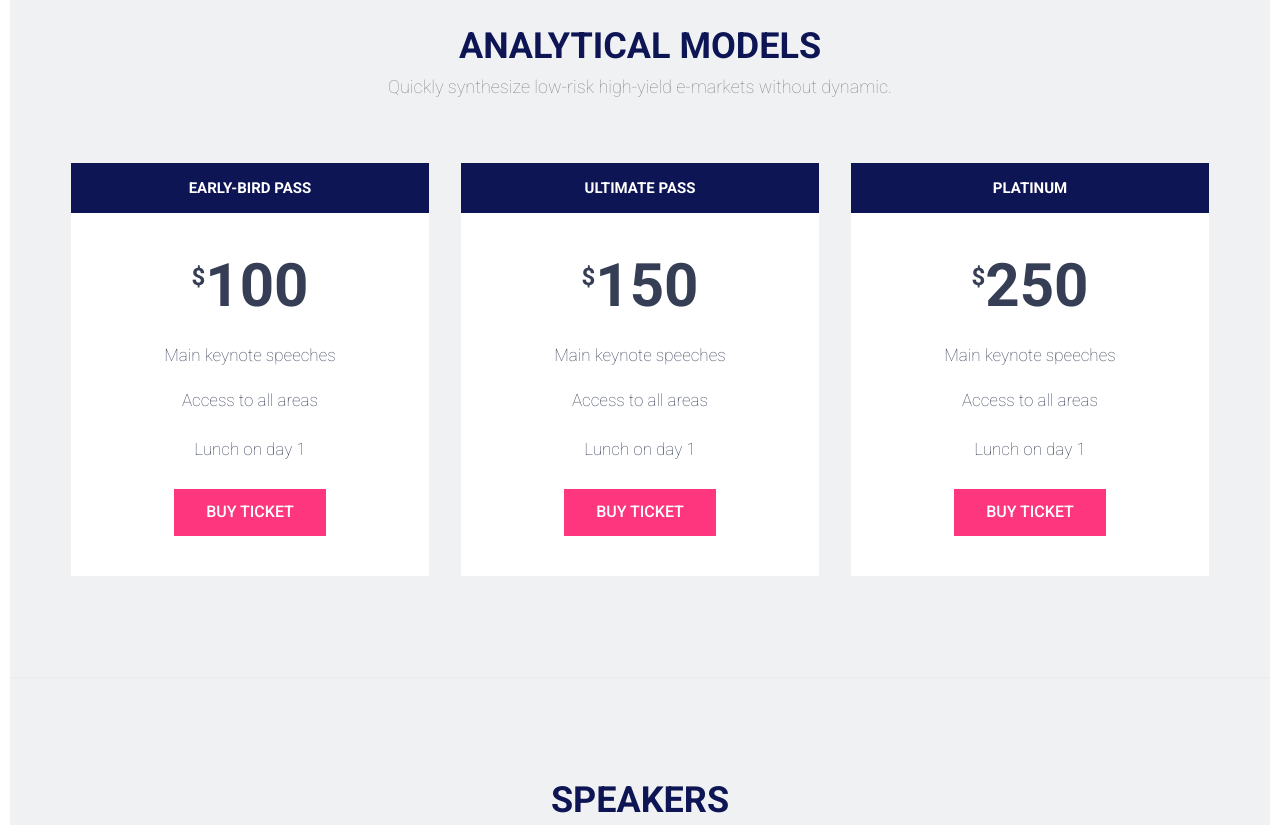
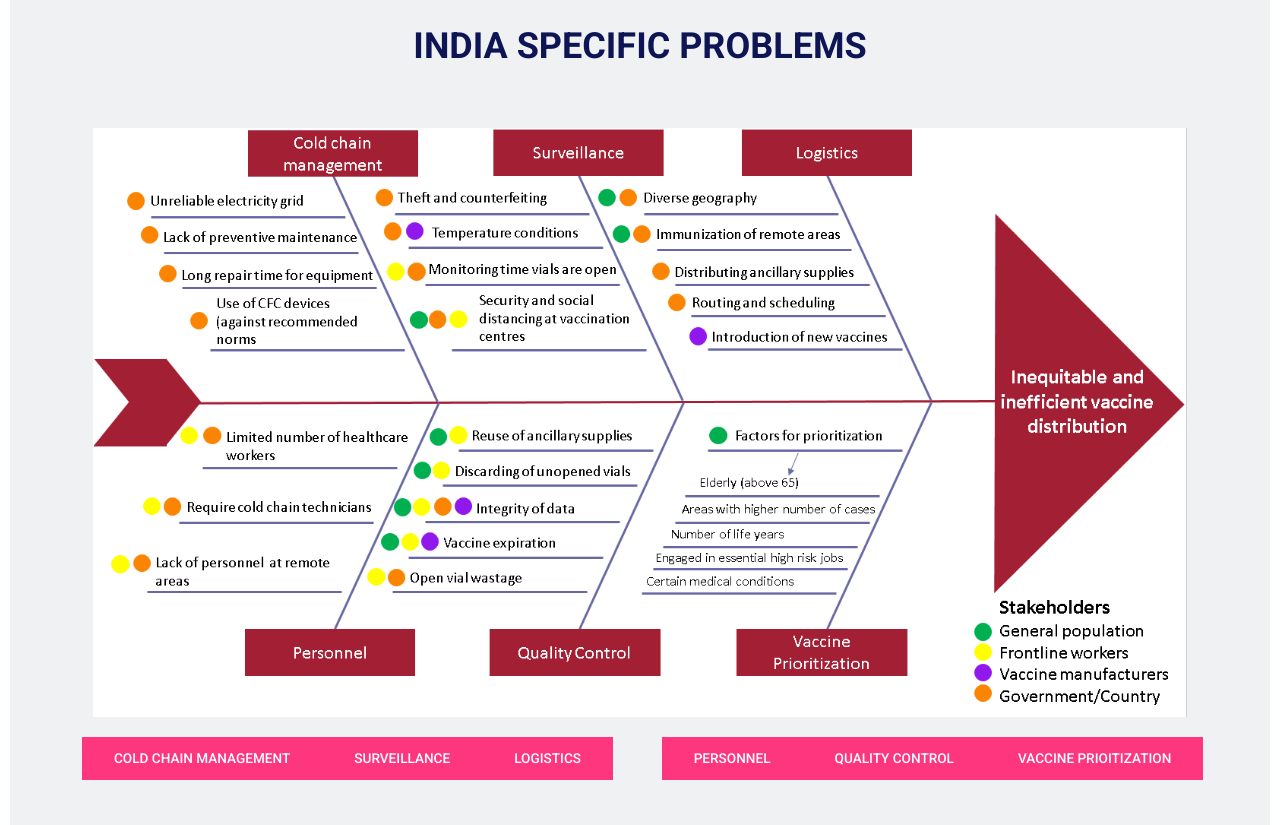
Before and after one commit to divinenaman/VaxIndiaTech, a plain HTML site: page index.html in a window 1280 px wide. Shown: the part 1320-2145 px from the top of the page. Drawn offline with Linux system fonts and the light colour scheme; some packages are replaced by stand-ins of ours.

Commit message:
problem section added

```diff
--- a/css/style.css
+++ b/css/style.css
@@ -547,6 +547,31 @@ button:focus,
     line-height : 1;
     }
 
+
+/* --------------------------
+ * Problems Section
+ *---------------------------*/
+
+.problems-section .section-content{
+    display: flex;
+    justify-content: center;
+}
+
+.problems-section .section-content img{
+    width: 96%;
+    height: auto;
+}
+
+.problems-section .section-content-links{
+    display: flex;
+    justify-content: center;
+    padding-top: 20px;
+}
+
+.problems-section .section-content-links a{
+    font-size: 0.8em;
+}
+
 /* --------------------------
  * Pricing Table
  *---------------------------*/
--- a/index.html
+++ b/index.html
@@ -39,6 +39,7 @@
                         <span class="icon-bar"></span>
                         <span class="icon-bar"></span>
                         <span class="icon-bar"></span>
+                        <span class="icon-bar"></span>
                     </button>
                     <a class="navbar-brand page-scroll" href="#page-top"><img src="img/logo.png" alt=""></a>
                 </div>
@@ -49,6 +50,7 @@
                         <!-- Hidden li included to remove active class from about link when scrolled up past about section -->
                         <li class="hidden"><a href="#page-top"></a></li>
                         <li><a class="page-scroll" href="#section-intro">Abstract</a></li>
+                        <li><a class="page-scroll" href="#section-problems">Problems</a></li>
                         <li><a class="page-scroll" href="#section-pricing">ANALYTICAL MODELS</a></li>
                         <li><a class="page-scroll" href="#section-speaker">Speaker</a></li>
 
@@ -99,6 +101,42 @@
     </section>
     <!-- .about-event -->
 
+    <section id="section-problems" class="section-wrapper problems-section gray-bg">
+        <div class="container">
+            <div class="row">
+                <div class="col-md-12">
+                    <div class="section-title">
+                        <h1>INDIA SPECIFIC PROBLEMS</h1>
+                    </div>
+                </div>
+            </div>
+            <div class="row">
+                <div class="col-md-12">
+                    <div class="section-content">
+                        <img src="./img/Fishbone.png" />
+                    </div>
+                </div>
+            </div>
+            <div class="row">
+                <div class="col-sm-12 col-md-6">
+                    <div class="section-content-links">
+                        <a href="#" class="btn btn-primary">Cold chain management</a>
+                        <a href="#" class="btn btn-primary">Surveillance</a>
+                        <a href="#" class="btn btn-primary">Logistics</a>
+                    </div>
+                </div>
+                <div class="col-sm-12 col-md-6">
+                    <div class="section-content-links">
+                        <a href="#" class="btn btn-primary">Personnel</a>
+                        <a href="#" class="btn btn-primary">Quality Control</a>
+                        <a href="#" class="btn btn-primary">Vaccine Prioitization</a>
+                    </div>
+                </div>
+            </div>
+        </div>
+    </section>
+    <!-- .section-problems -->
+
     <section id="section-pricing" class="section-wrapper pricing-section gray-bg">
         <div class="container">
             <div class="row">
@@ -113,7 +151,7 @@
                 <div class="col-sm-4">
                     <div class="pricing-table-default text-center">
                         <div class="pricing-head">
-                            <h3>Early-bird PASS</h3>
+                            <h3>TRIZ</h3>
                             <span class="price"><sup>$</sup>100</span>
                         </div>
                         <div class="pricing-detail">
@@ -123,7 +161,7 @@
                                 <li>Lunch on day 1</li>
                             </ul>
                         </div>
-                        <a href="#" class="btn btn-primary">BUY TICKET</a>
+                        <a href="#" class="btn btn-primary">Learn More</a>
                     </div>
                     <!-- /.pricing-table-wrapper -->
                 </div>
@@ -132,7 +170,7 @@
                 <div class="col-sm-4">
                     <div class="pricing-table-default text-center">
                         <div class="pricing-head">
-                            <h3>ULTIMATE PASS</h3>
+                            <h3>SIR</h3>
                             <span class="price"><sup>$</sup>150</span>
                         </div>
                         <div class="pricing-detail">
@@ -142,7 +180,7 @@
                                 <li>Lunch on day 1</li>
                             </ul>
                         </div>
-                        <a href="#" class="btn btn-primary">BUY TICKET</a>
+                        <a href="#" class="btn btn-primary">Learn More</a>
                     </div>
                     <!-- /.pricing-table-wrapper -->
                 </div>
@@ -151,7 +189,7 @@
                 <div class="col-sm-4">
                     <div class="pricing-table-default text-center">
                         <div class="pricing-head">
-                            <h3>PLATINUM</h3>
+                            <h3>SEIR</h3>
                             <span class="price"><sup>$</sup>250</span>
                         </div>
                         <div class="pricing-detail">
@@ -161,7 +199,7 @@
                                 <li>Lunch on day 1</li>
                             </ul>
                         </div>
-                        <a href="#" class="btn btn-primary">BUY TICKET</a>
+                        <a href="#" class="btn btn-primary">Learn More</a>
                     </div>
                     <!-- /.pricing-table-wrapper -->
                 </div>
@@ -183,7 +221,7 @@
                 </div>
             </div>
             <div class="row">
-                <div class="col-sm-6 col-md-3">
+                <div class="col-sm-6 col-md-4">
                     <figure class="thumbnail">
                         <a href="#"><img src="img/img-team-1.jpg" class="img-responsive" alt="Image"></a>
                         <figcaption class="caption text-center">
@@ -201,7 +239,7 @@
                 </div>
                 <!-- /.col-sm-6 -->
 
-                <div class="col-sm-6 col-md-3">
+                <div class="col-sm-6 col-md-4">
                     <figure class="thumbnail">
                         <a href="#"><img src="img/img-team-2.jpg" class="img-responsive" alt="Image"></a>
                         <figcaption class="caption text-center">
@@ -219,7 +257,7 @@
                 </div>
                 <!-- /.col-sm-6 -->
 
-                <div class="col-sm-6 col-md-3">
+                <div class="col-sm-6 col-md-4">
                     <figure class="thumbnail">
                         <a href="#"><img src="img/img-team-3.jpg" class="img-responsive" alt="Image"></a>
                         <figcaption class="caption text-center">
@@ -237,7 +275,7 @@
                 </div>
                 <!-- /.col-sm-6 -->
 
-                <div class="col-sm-6 col-md-3">
+                <!-- <div class="col-sm-6 col-md-4">
                     <figure class="thumbnail">
                         <a href="#"><img src="img/img-team-4.jpg" class="img-responsive" alt="Image"></a>
                         <figcaption class="caption text-center">
@@ -253,13 +291,13 @@
                             </ul>
                         </figcaption>
                     </figure>
-                </div>
+                </div> -->
                 <!-- /.col-sm-6 -->
 
             </div>
             <!-- .row -->
             <div class="row">
-                <div class="col-sm-6 col-md-3">
+                <div class="col-sm-6 col-md-4">
                     <figure class="thumbnail">
                         <a href="#"><img src="img/img-team-5.jpg" class="img-responsive" alt="Image"></a>
                         <figcaption class="caption text-center">
@@ -277,7 +315,7 @@
                 </div>
                 <!-- /.col-sm-6 -->
 
-                <div class="col-sm-6 col-md-3">
+                <div class="col-sm-6 col-md-4">
                     <figure class="thumbnail">
                         <a href="#"><img src="img/img-team-6.jpg" class="img-responsive" alt="Image"></a>
                         <figcaption class="caption text-center">
@@ -295,7 +333,7 @@
                 </div>
                 <!-- /.col-sm-6 -->
 
-                <div class="col-sm-6 col-md-3">
+                <div class="col-sm-6 col-md-4">
                     <figure class="thumbnail">
                         <a href="#"><img src="img/img-team-7.jpg" class="img-responsive" alt="Image"></a>
                         <figcaption class="caption text-center">
@@ -313,7 +351,7 @@
                 </div>
                 <!-- /.col-sm-6 -->
 
-                <div class="col-sm-6 col-md-3">
+                <!-- <div class="col-sm-6 col-md-4">
                     <figure class="thumbnail">
                         <a href="#"><img src="img/img-team-8.jpg" class="img-responsive" alt="Image"></a>
                         <figcaption class="caption text-center">
@@ -329,7 +367,7 @@
                             </ul>
                         </figcaption>
                     </figure>
-                </div>
+                </div> -->
                 <!-- /.col-sm-6 -->
 
             </div>
```
